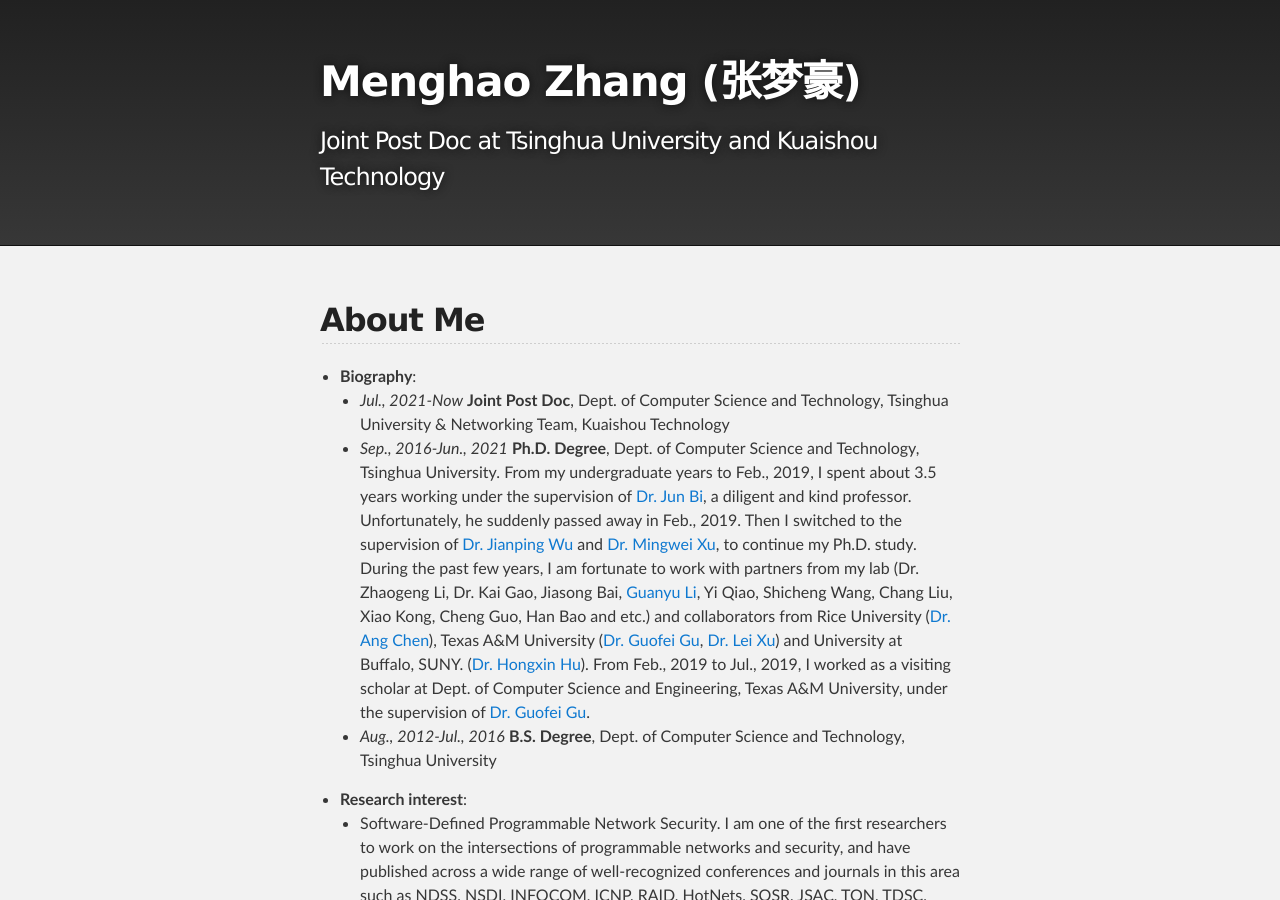
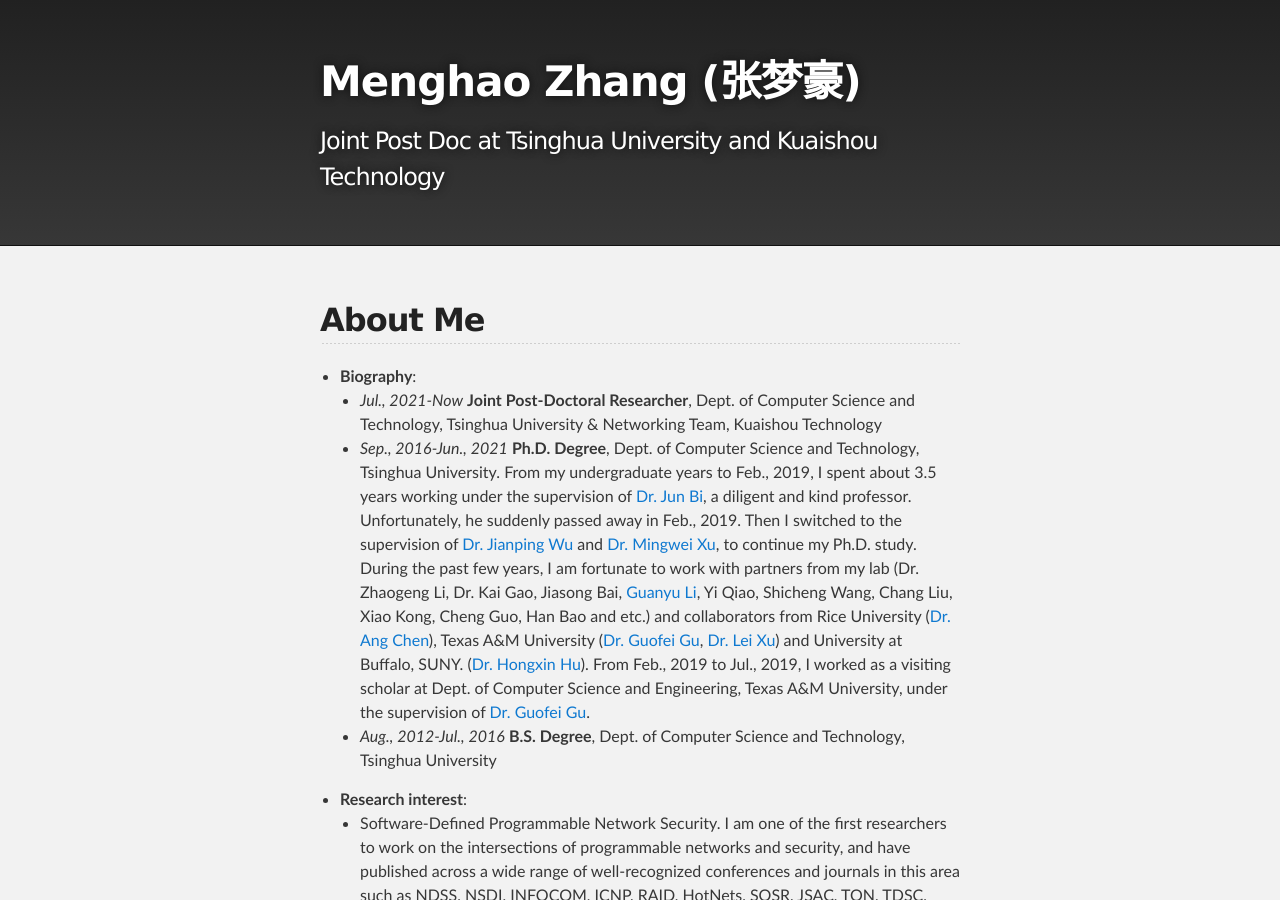
Before and after one commit to zhangmenghao/zhangmenghao.github.io, a Jekyll site: the page built from index.md, in a window 1280 px wide and 900 px high. Built offline with Jekyll 4.4.1, drawn with Linux system fonts in a browser that asks for light colours.

Commit message:
Update Joint Post-Doctoral Researcher

```diff
--- a/index.md
+++ b/index.md
@@ -9,7 +9,7 @@ category: Tech
 ## About Me
 
 * **Biography**:
-    - *Jul., 2021-Now*  **Joint Post Doc**, Dept. of Computer Science and Technology, Tsinghua University & Networking Team, Kuaishou Technology
+    - *Jul., 2021-Now*  **Joint Post-Doctoral Researcher**, Dept. of Computer Science and Technology, Tsinghua University & Networking Team, Kuaishou Technology
     - *Sep., 2016-Jun., 2021*  **Ph.D. Degree**, Dept. of Computer Science and Technology, Tsinghua University. From my undergraduate years to Feb., 2019, I spent about 3.5 years working under the supervision of [Dr. Jun Bi](http://netarchlab.tsinghua.edu.cn/~junbi/), a diligent and kind professor. Unfortunately, he suddenly passed away in Feb., 2019. Then I switched to the supervision of [Dr. Jianping Wu](https://www.cs.tsinghua.edu.cn/csen/info/1059/4003.htm) and [Dr. Mingwei Xu](http://routing.netlab.edu.cn/tiki-index.php?page=Mingwei+Xu), to continue my Ph.D. study. During the past few years, I am fortunate to work with partners from my lab (Dr. Zhaogeng Li, Dr. Kai Gao, Jiasong Bai, [Guanyu Li](https://guanyu.li/), Yi Qiao, Shicheng Wang, Chang Liu, Xiao Kong, Cheng Guo, Han Bao and etc.) and collaborators from Rice University ([Dr. Ang Chen](https://www.cs.rice.edu/~angchen/)), Texas A&M University ([Dr. Guofei Gu](http://faculty.cs.tamu.edu/guofei/), [Dr. Lei Xu](http://students.cse.tamu.edu/xray2012/)) and University at Buffalo, SUNY. ([Dr. Hongxin Hu](https://cse.buffalo.edu/~hongxinh/)).
     From Feb., 2019 to Jul., 2019, I worked as a visiting scholar at Dept. of Computer Science and Engineering, Texas A&M University, under the supervision of [Dr. Guofei Gu](http://faculty.cs.tamu.edu/guofei/).
     - *Aug., 2012-Jul., 2016*  **B.S. Degree**, Dept. of Computer Science and Technology, Tsinghua University
```
